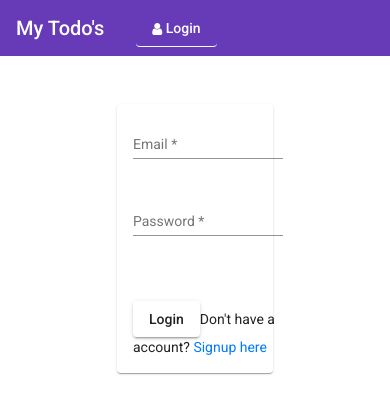
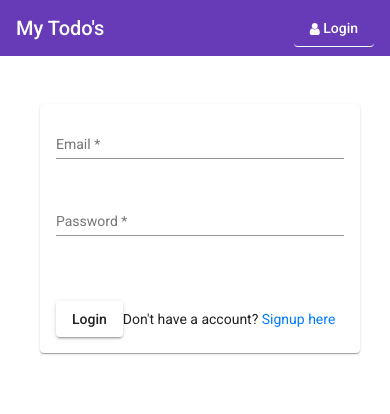
Before and after one commit to shreyanshvarshney/todo, an Angular app: page /login in a window 390 px wide. Shown: the top 414 px of the page. Built offline with nearby package versions, Linux system fonts and the light colour scheme.

Commit message:
ui fixes for mobile reponsiveness

```diff
--- a/src/app/app.component.html
+++ b/src/app/app.component.html
@@ -1,4 +1,4 @@
 <app-header></app-header>
-<div class="w-50 m-auto">
+<div class="main-body">
     <router-outlet></router-outlet>
 </div>
--- a/src/app/header/header.component.css
+++ b/src/app/header/header.component.css
@@ -14,3 +14,7 @@ a {
 .active {
     border-bottom: 1px solid white;
 }
+
+.spacer {
+    flex: 1 1 auto;
+}
--- a/src/app/header/header.component.html
+++ b/src/app/header/header.component.html
@@ -1,7 +1,8 @@
-<p>
+<p class="header">
     <mat-toolbar color="primary">
       <span><a class="navbar-brand" routerLink="/todos/list" routerLinkActive="active">My Todo's</a></span>
       <span *ngIf="loggedIn"><a mat-button routerLink="/todos/create" routerLinkActive="active">Create Todo</a></span>
+      <span class="spacer"></span>
       <span *ngIf="!loggedIn"><a mat-button routerLink="/login" routerLinkActive="active"><i class="fa fa-user"></i> Login</a></span>
       <button class="ml-3" *ngIf="userDetails && loggedIn" mat-button [matMenuTriggerFor]="menu" aria-label="icon-button with a menu">
         {{userDetails.name}} &nbsp;<i class="fa fa-caret-down"></i>
--- a/src/app/todos/todo-create/todo-create.component.html
+++ b/src/app/todos/todo-create/todo-create.component.html
@@ -6,7 +6,7 @@
         </mat-card-header>
         <mat-card-content class="w-100 text-center">
             <div [formGroup]="todoForm">
-                <mat-form-field class="w-75">
+                <mat-form-field class="responsive-card-content">
                     <mat-label>Todo Title</mat-label>
                     <input formControlName="title" matInput name="title">
                     <mat-error *ngIf="title.errors && title.touched">
@@ -19,13 +19,13 @@
                     </mat-error>
                 </mat-form-field>
                 <br><br>
-                <div class="w-75 m-auto">
+                <div class="responsive-card-content m-auto">
                     <quill-editor formControlName="content" placeholder="Enter your todo content here..." class="quill-editor" [modules]="modules"></quill-editor>
                     <mat-error *ngIf="content.invalid && content.touched" class="text-left mt-1">
                         This field cannot be left blank
                     </mat-error>
                 </div>
-                <!-- <mat-form-field class="w-75">
+                <!-- <mat-form-field class="responsive-card-content">
                     <mat-label>Todo Content</mat-label>
                     <textarea formControlName="content" rows="6" cols="10" name="content" matInput></textarea>
                     <mat-error *ngIf="content.invalid">
@@ -33,16 +33,16 @@
                     </mat-error>
                 </mat-form-field> -->
                 <br><br>
-                <div class="w-75 m-auto text-left">
+                <div class="responsive-card-content m-auto text-left">
                     <button (click)="filePicker.click()" mat-stroked-button color="primary">Upload Image</button>
                     <input (change)="fileChangeEvent($event)" type="file" accept=".jpeg, .png, .jpg" #filePicker>
                     <p *ngIf="todoData?.imagePath && !imagePreview" class="mt-2 mb-0 text-muted text-break">{{ todoData.imagePath }}</p>
                 </div>
                 <br>
-                <div *ngIf="todoData?.imagePath && !imagePreview" class="w-75 m-auto text-left image-preview">
+                <div *ngIf="todoData?.imagePath && !imagePreview" class="responsive-card-content m-auto text-left image-preview">
                     <img [src]="todoData.imagePath" [alt]="title.value">
                 </div>
-                <div *ngIf="imagePreview !== '' && imagePreview" class="w-75 m-auto text-left image-preview">
+                <div *ngIf="imagePreview !== '' && imagePreview" class="responsive-card-content m-auto text-left image-preview">
                     <img [src]="imagePreview" [alt]="title.value">
                 </div>
             </div>
--- a/src/css/custom.css
+++ b/src/css/custom.css
@@ -1,4 +1,72 @@
-/* body {
+body {
     padding: 0;
     margin: 0;
-} */
+    box-sizing: border-box;
+}
+
+.header {
+    min-width: fit-content;
+}
+
+.main-body {
+    width: 50%;
+    margin: auto;
+    min-width: 400px;
+}
+
+.responsive-card-content {
+    width: 75%;
+}
+
+/* Responsive CSS starts here */
+
+/* Large devices */
+@media screen and (max-width: 1199.98px) {
+    .main-body {
+        width: 50%;
+        margin: auto;
+    }
+    .responsive-card-content {
+        width: 75%;
+    }
+}
+
+/* Medium devices */
+@media screen and (max-width: 991.98px) {
+    .main-body {
+        width: 60%;
+        margin: auto;
+    }
+    .responsive-card-content {
+        width: 75%;
+    }
+}
+
+/* Small devices */
+@media screen and (max-width: 767.98px) {
+    .main-body {
+        width: 80%;
+        margin: auto;
+    }
+    .responsive-card-content {
+        width: 80%;
+    }
+}
+
+/* Extra small devices */
+@media screen and (max-width: 575.98px) {
+    /* For preview card in admin product form component */
+    .main-body {
+        width: 100%;
+        margin: auto;
+    }
+
+    .responsive-card-content {
+        width: 100%;
+    }
+    .mat-card-header-text {
+        margin: 0 16px 0 0 !important;
+    }
+}
+
+/* Responsive CSS ends here */
--- a/src/environments/environment.ts
+++ b/src/environments/environment.ts
@@ -4,8 +4,8 @@
 
 export const environment = {
   production: false,
-  // baseUrl: 'http://localhost:3000/api/',
-  baseUrl: "http://nodeangularapp-env.eba-fg8vhask.us-east-2.elasticbeanstalk.com/api/"
+  baseUrl: 'http://localhost:3000/api/',
+  // baseUrl: "http://nodeangularapp-env.eba-fg8vhask.us-east-2.elasticbeanstalk.com/api/"
 };
 
 /*
```
